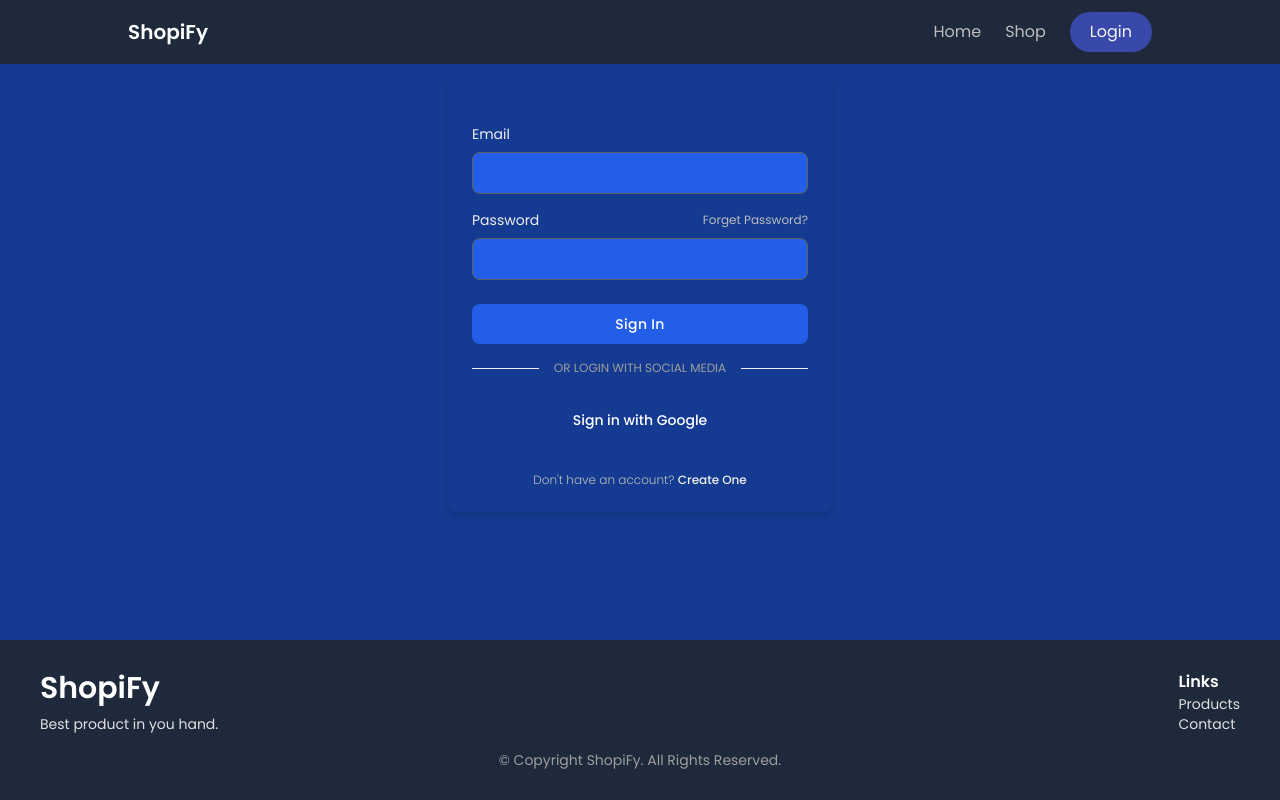
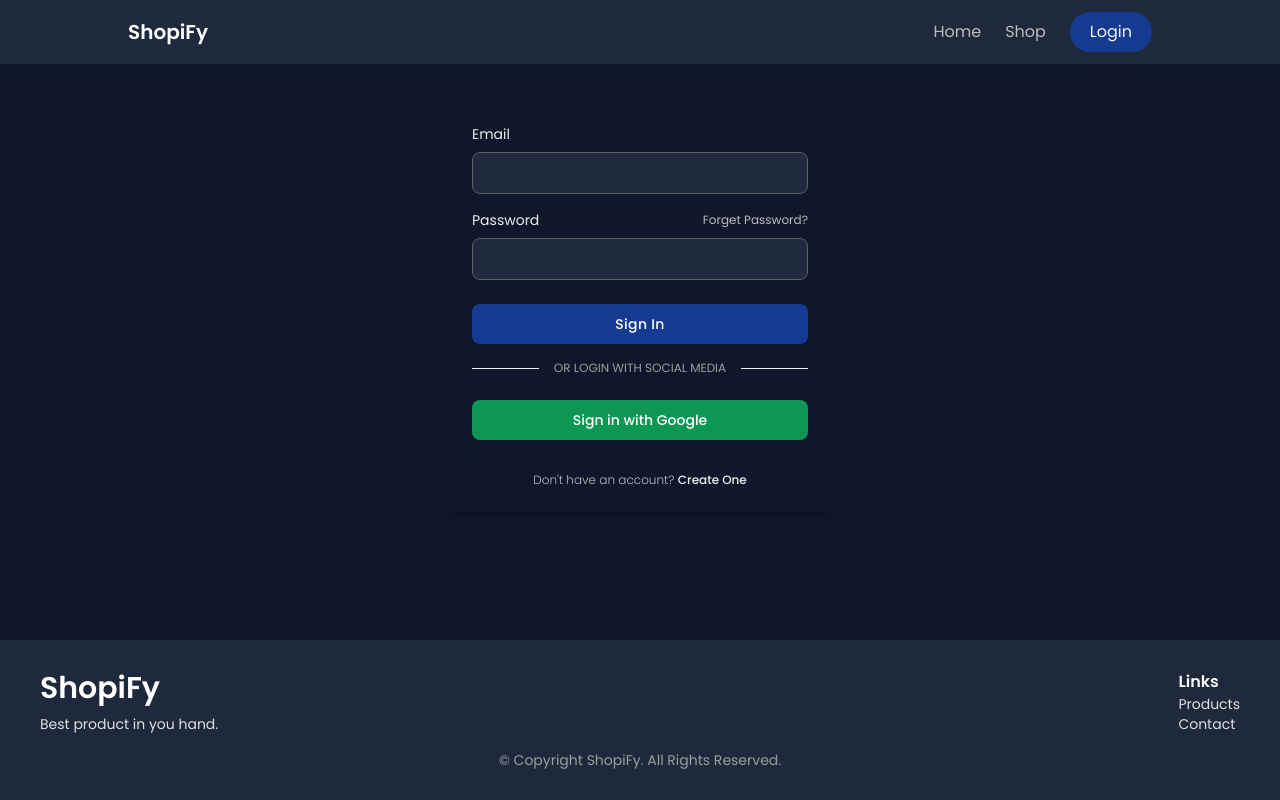
Before and after one commit to Sadiqur057/Shopify-Client, a React (Vite) app: page /login in a window 1280 px wide. Built offline with nearby package versions, Linux system fonts and the light colour scheme; no server answers.

Commit message:
changed primary color

```diff
--- a/src/pages/login/Login.jsx
+++ b/src/pages/login/Login.jsx
@@ -27,13 +27,13 @@ const Login = () => {
   }
 
   return (
-    <div className="min-h-[calc(100vh-224px)] px-4 sm:px-10 py-3 bg-primary">
+    <div className="min-h-[calc(100vh-224px)] px-4 sm:px-10 py-3 bg-darker">
       <div className="w-full max-w-sm p-6 m-auto mx-auto  rounded-lg shadow-md ">
 
         <form className="mt-6" onSubmit={handleSubmit(onSubmit)}>
           <div>
             <label htmlFor="email" className="block text-sm text-gray-200">Email</label>
-            <input type="email" name="email" className="block w-full px-4 py-2 mt-2 text-gray-400 border border-gray-700 rounded-lg bg-secondary focus:border-indigo-400 dark:focus:border-indigo-300 focus:ring-indigo-300 focus:outline-none focus:ring focus:ring-opacity-40" {...register("email", { required: true })} />
+            <input type="email" name="email" className="block w-full px-4 py-2 mt-2 text-gray-400 border border-gray-700 rounded-lg bg-dark focus:border-indigo-400 dark:focus:border-indigo-300 focus:ring-indigo-300 focus:outline-none focus:ring focus:ring-opacity-40" {...register("email", { required: true })} />
           </div>
 
           <div className="mt-4">
@@ -42,11 +42,11 @@ const Login = () => {
               <a href="#" className="text-xs text-gray-400 hover:underline">Forget Password?</a>
             </div>
 
-            <input type="password" className="block w-full px-4 py-2 mt-2 text-gray-400 border border-gray-700 rounded-lg bg-secondary focus:border-indigo-400 dark:focus:border-indigo-300 focus:ring-indigo-300 focus:outline-none focus:ring focus:ring-opacity-40" {...register('password', { required: true })} />
+            <input type="password" className="block w-full px-4 py-2 mt-2 text-gray-400 border border-gray-700 rounded-lg bg-dark focus:border-indigo-400 dark:focus:border-indigo-300 focus:ring-indigo-300 focus:outline-none focus:ring focus:ring-opacity-40" {...register('password', { required: true })} />
           </div>
 
           <div className="mt-6">
-            <button className="w-full px-6 py-2.5 text-sm font-medium tracking-wide text-white capitalize transition-colors duration-300 transform bg-secondary rounded-lg hover:bg-indigo-gray-900 focus:outline-none focus:ring focus:ring-gray-300 focus:ring-opacity-50">
+            <button className="w-full px-6 py-2.5 text-sm font-medium tracking-wide text-white capitalize bg-primary hover:bg-secondary rounded-lg">
               Sign In
             </button>
           </div>
@@ -63,7 +63,7 @@ const Login = () => {
         </div>
 
         <div className="flex items-center mt-6 -mx-2">
-          <button onClick={handleGoogleLogin} type="button" className="flex items-center justify-center w-full px-6 py-2.5 mx-2 text-sm font-medium text-white transition-colors duration-300 transform bg-primary rounded-lg hover:bg-indigo-400 focus:bg-indigo-400 focus:outline-none">
+          <button onClick={handleGoogleLogin} type="button" className="flex items-center justify-center w-full px-6 py-2.5 mx-2 text-sm font-medium text-white bg-[#0d9754] hover:bg-[#10a75e] rounded-lg ">
             Sign in with Google
           </button>
         </div>
--- a/src/pages/register/Register.jsx
+++ b/src/pages/register/Register.jsx
@@ -22,17 +22,17 @@ const Register = () => {
   }
 
   return (
-    <div className="min-h-[calc(100vh-224px)] px-4 sm:px-10 py-3 bg-primary">
+    <div className="min-h-[calc(100vh-224px)] px-4 sm:px-10 py-3 bg-darker">
       <div className="w-full max-w-sm p-6 m-auto mx-auto  rounded-lg shadow-md ">
 
         <form className="mt-6" onSubmit={handleSubmit(onSubmit)}>
           <div>
             <label htmlFor="name" className="block text-sm text-gray-200">Name</label>
-            <input type="text" name="name" className="block w-full px-4 py-2 mt-2 text-gray-400 border border-gray-700 rounded-lg bg-secondary focus:border-indigo-400 dark:focus:border-indigo-300 focus:ring-indigo-300 focus:outline-none focus:ring focus:ring-opacity-40 mb-3" {...register("name", { required: true })} />
+            <input type="text" name="name" className="block w-full px-4 py-2 mt-2 text-gray-400 border border-gray-700 rounded-lg bg-dark focus:border-indigo-400 dark:focus:border-indigo-300 focus:ring-indigo-300 focus:outline-none focus:ring focus:ring-opacity-40 mb-3" {...register("name", { required: true })} />
           </div>
           <div>
             <label htmlFor="email" className="block text-sm text-gray-200">Email</label>
-            <input type="email" name="email" className="block w-full px-4 py-2 mt-2 text-gray-400 border border-gray-700 rounded-lg bg-secondary focus:border-indigo-400 dark:focus:border-indigo-300 focus:ring-indigo-300 focus:outline-none focus:ring focus:ring-opacity-40" {...register("email", { required: true })} />
+            <input type="email" name="email" className="block w-full px-4 py-2 mt-2 text-gray-400 border border-gray-700 rounded-lg bg-dark focus:border-indigo-400 dark:focus:border-indigo-300 focus:ring-indigo-300 focus:outline-none focus:ring focus:ring-opacity-40" {...register("email", { required: true })} />
           </div>
 
           <div className="mt-4">
@@ -40,11 +40,11 @@ const Register = () => {
               <label htmlFor="password" className="block text-sm text-gray-200">Password</label>
             </div>
 
-            <input type="password" className="block w-full px-4 py-2 mt-2 text-gray-400 border border-gray-700 rounded-lg bg-secondary focus:border-indigo-400 dark:focus:border-indigo-300 focus:ring-indigo-300 focus:outline-none focus:ring focus:ring-opacity-40" {...register('password', {required:true})}/>
+            <input type="password" className="block w-full px-4 py-2 mt-2 text-gray-400 border border-gray-700 rounded-lg bg-dark focus:border-indigo-400 dark:focus:border-indigo-300 focus:ring-indigo-300 focus:outline-none focus:ring focus:ring-opacity-40" {...register('password', {required:true})}/>
           </div>
 
           <div className="mt-6">
-            <button className="w-full px-6 py-2.5 text-sm font-medium tracking-wide text-white capitalize transition-colors duration-300 transform bg-secondary rounded-lg hover:bg-indigo-gray-900 focus:outline-none focus:ring focus:ring-gray-300 focus:ring-opacity-50">
+            <button className="w-full px-6 py-2.5 text-sm font-medium tracking-wide text-white capitalize bg-primary hover:bg-secondary rounded-lg">
               Register
             </button>
           </div>
--- a/src/pages/shared/Navbar.jsx
+++ b/src/pages/shared/Navbar.jsx
@@ -41,7 +41,7 @@ const Navbar = () => {
         user && <button onClick={handleLogout} className="hover:bg-secondary bg-primary text-gray-100 px-5 py-2 rounded-3xl">Logout</button>
       }
       {
-        !user && !loading && <Link to='/login'><button className="bg-indigo-600 hover:bg-primary  text-gray-100 px-5 py-2 rounded-3xl">Login</button></Link>
+        !user && !loading && <Link to='/login'><button className="bg-primary hover:bg-secondary  text-gray-100 px-5 py-2 rounded-3xl">Login</button></Link>
       }
     </>
   );
--- a/tailwind.config.js
+++ b/tailwind.config.js
@@ -14,6 +14,7 @@ module.exports = withMT({
         'primary':'#143b91',
         'secondary': '#235ee9',
         'dark': "#1e293b ",
+        'darker': "#0f172a ",
         'text': '#706f6f',
       }
     },
```
